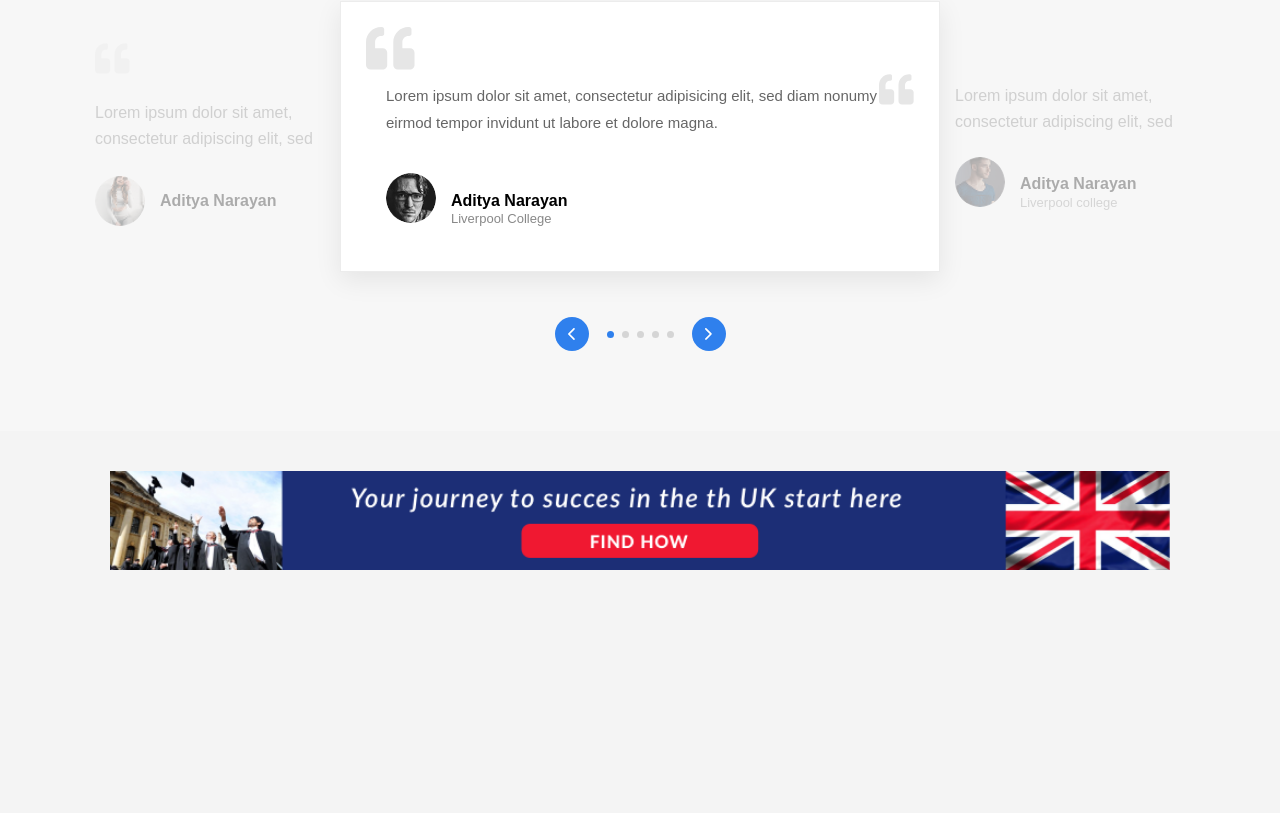
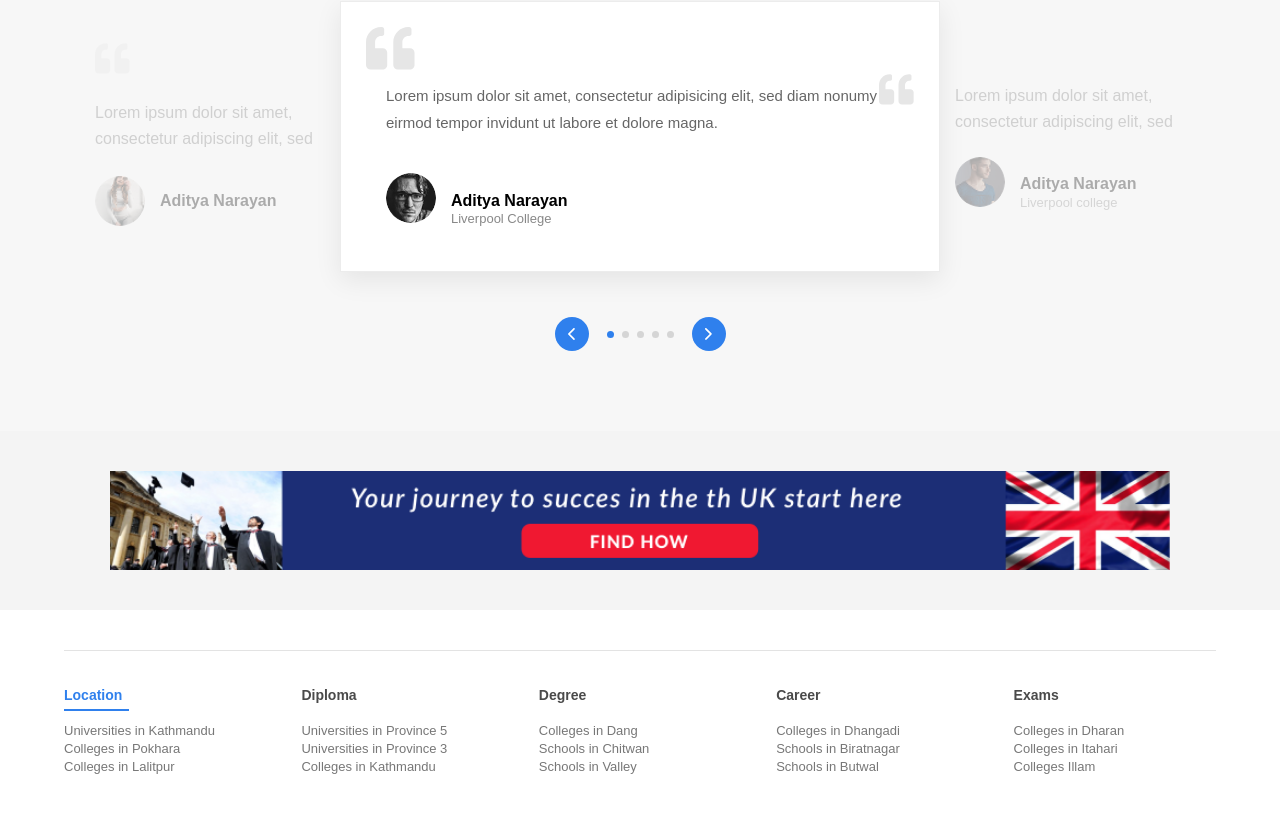
Before and after one commit to bibashmanjusubedi/schoolbharna-ui, a React (Vite) app: page / in a window 1280 px wide. Shown: the part 5186-5999 px from the top of the page. Before the commit the page ends 5796 px from the top, so only its background shows below. Built offline with nearby package versions, Linux system fonts and the light colour scheme.

Commit message:
FooterLinks with Initial CSS

```diff
--- /dev/null
+++ b/src/components/layout/FooterLinks.css
@@ -0,0 +1,72 @@
+.footer-links{
+    width:100%;
+    background:#ffffff;
+    padding:40px 0;
+}
+
+.footer-links-container{
+    width:90%;
+    max-width:1200px;
+    margin:0 auto;
+
+    display:grid;
+    grid-template-columns:repeat(5,1fr);
+    gap:35px;
+
+    border-top:1px solid #e3e3e3;
+    padding-top:18px;
+}
+
+.footer-column h4{
+    font-size:14px;
+    font-weight:600;
+    color:#4a4a4a;
+    margin-bottom:18px;
+    position:relative;
+}
+
+
+
+.footer-column:first-child h4{
+    color:#2F80ED;
+}
+
+
+
+.footer-column:first-child h4::after{
+    content:"";
+    position:absolute;
+    left:0;
+    bottom:-8px;
+    width:65px;
+    height:2px;
+    height:2px;
+    background:#2F80ED;
+}
+
+
+.footer-column ul{
+    list-style:none;
+    padding:0;
+    margin:0;
+}
+
+
+.footer-column ul{
+    list-style:none;
+    padding:0;
+    margin:0;
+}
+
+
+.footer-column a{
+    text-decoration: none;
+    color:#777;
+    font-size:13px;
+    transition:0.3s;
+}
+
+
+.footer-column a:hover{
+    color:#2F80ED;
+}
--- /dev/null
+++ b/src/components/layout/FooterLinks.jsx
@@ -0,0 +1,68 @@
+import "./FooterLinks.css";
+
+const footerData = [
+  {
+    title: "Location",
+    links: [
+      "Universities in Kathmandu",
+      "Colleges in Pokhara",
+      "Colleges in Lalitpur",
+    ],
+  },
+  {
+    title: "Diploma",
+    links: [
+      "Universities in Province 5",
+      "Universities in Province 3",
+      "Colleges in Kathmandu",
+    ],
+  },
+  {
+    title: "Degree",
+    links: [
+      "Colleges in Dang",
+      "Schools in Chitwan",
+      "Schools in Valley",
+    ],
+  },
+  {
+    title: "Career",
+    links: [
+      "Colleges in Dhangadi",
+      "Schools in Biratnagar",
+      "Schools in Butwal",
+    ],
+  },
+  {
+    title: "Exams",
+    links: [
+      "Colleges in Dharan",
+      "Colleges in Itahari",
+      "Colleges Illam",
+    ],
+  },
+];
+
+function FooterLinks() {
+  return (
+    <section className="footer-links">
+      <div className="footer-links-container">
+        {footerData.map((column) => (
+          <div className="footer-column" key={column.title}>
+            <h4>{column.title}</h4>
+
+            <ul>
+              {column.links.map((item) => (
+                <li key={item}>
+                  <a href="/">{item}</a>
+                </li>
+              ))}
+            </ul>
+          </div>
+        ))}
+      </div>
+    </section>
+  );
+}
+
+export default FooterLinks;
--- a/src/pages/Home.jsx
+++ b/src/pages/Home.jsx
@@ -12,6 +12,7 @@ import NucasEvents from "../components/layout/NucasEvents";
 import CourseAppBanner from "../components/layout/CourseAppBanner";
 import Reviews from "../components/layout/Reviews";
 import JourneyBanner from "../components/layout/JourneyBanner";
+import FooterLinks from "../components/layout/FooterLinks";
 
 export default function Home(){
     return(
@@ -29,6 +30,7 @@ export default function Home(){
             <CourseAppBanner />
             <Reviews />
             <JourneyBanner />
+            <FooterLinks />
         </>
     )
 }
```
